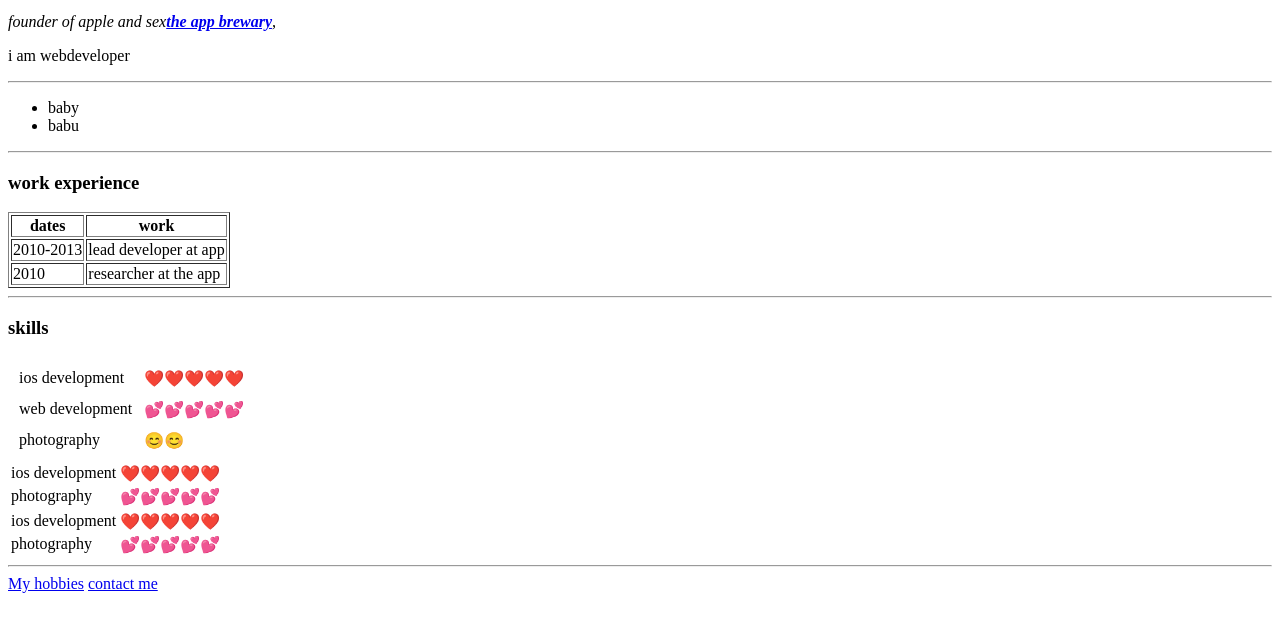
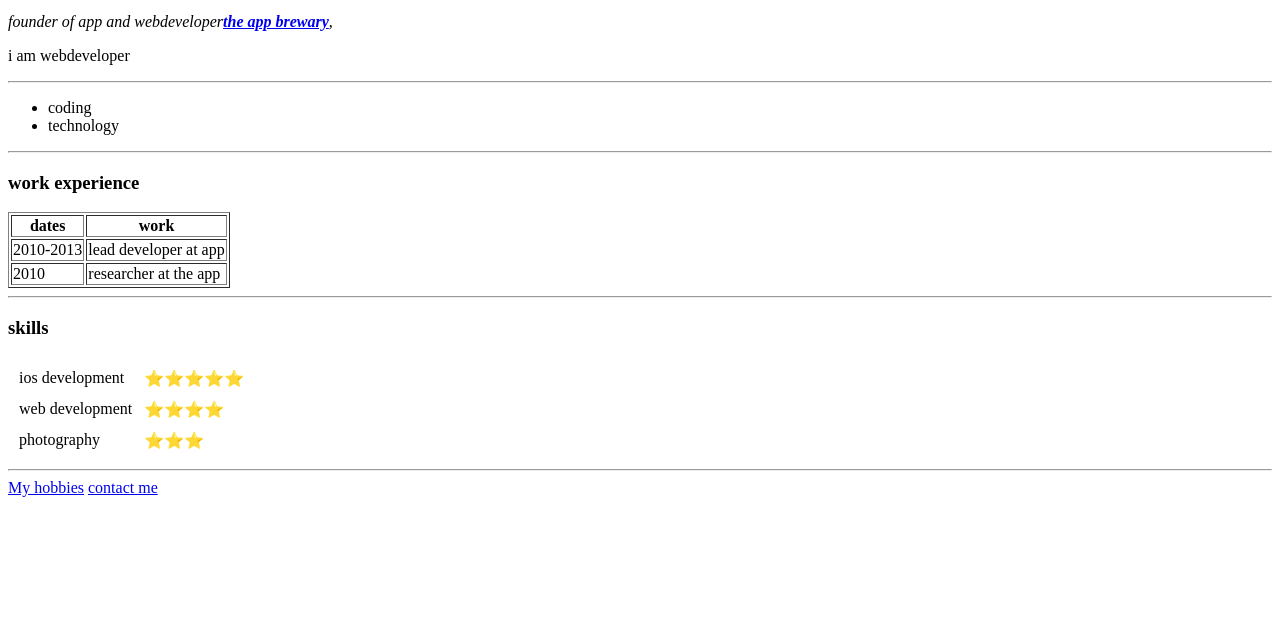
Before and after one commit to AdityaSinghBhumihar/hello-world, a plain HTML site: page index.html in a window 1280 px wide. Shown: the part 133-764 px from the top of the page. Drawn offline with Linux system fonts and the light colour scheme.

Commit message:
Update index.html

```diff
--- a/index.html
+++ b/index.html
@@ -12,12 +12,12 @@
             <td><h1>aditya</h1></td>
         </tr>
     </table>
-    <p><em>founder of apple and sex<strong><a href="https://www.appbrewery.co/">the app brewary</a></strong>,</em></p>
+    <p><em>founder of app and webdeveloper<strong><a href="https://www.appbrewery.co/">the app brewary</a></strong>,</em></p>
     <p>i am webdeveloper</p>
     <hr>
     <ul>
-        <li>baby</li>
-        <li>babu</li>
+        <li>coding</li>
+        <li>technology</li>
     </ul>
     <hr>
     <h3>work experience</h3>
@@ -48,41 +48,16 @@
 <table cellspacing="10">
     <tr>
         <td>ios development</td>
-        <td>❤️❤️❤️❤️❤️</td>
+        <td>⭐⭐⭐⭐⭐</td>
     </tr>
     <tr>
         <td>web development</td>
-        <td>💕💕💕💕💕</td>
+        <td>⭐⭐⭐⭐</td>
     </tr>
     <tr>
         <td>photography</td>
-        <td>😊😊</td>
+        <td>⭐⭐⭐</td>
     </tr>
-</table>
-
-
-<table>
-    <tr>
-        <td>ios development</td>
-        <td>❤️❤️❤️❤️❤️</td>
-    </tr>
-    <tr>
-        <td>photography</td>
-        <td>💕💕💕💕💕</td>
-    </tr>
-</table>
-
-<table>
-    <tr>
-        <td>ios development</td>
-        <td>❤️❤️❤️❤️❤️</td>
-    </tr>
-    <tr>
-        <td>photography</td>
-        <td>💕💕💕💕💕</td>
-    </tr>
-    </td>
-
 </table>
 <Hr>
         <a href="hobbies.html">My hobbies</a>
```
